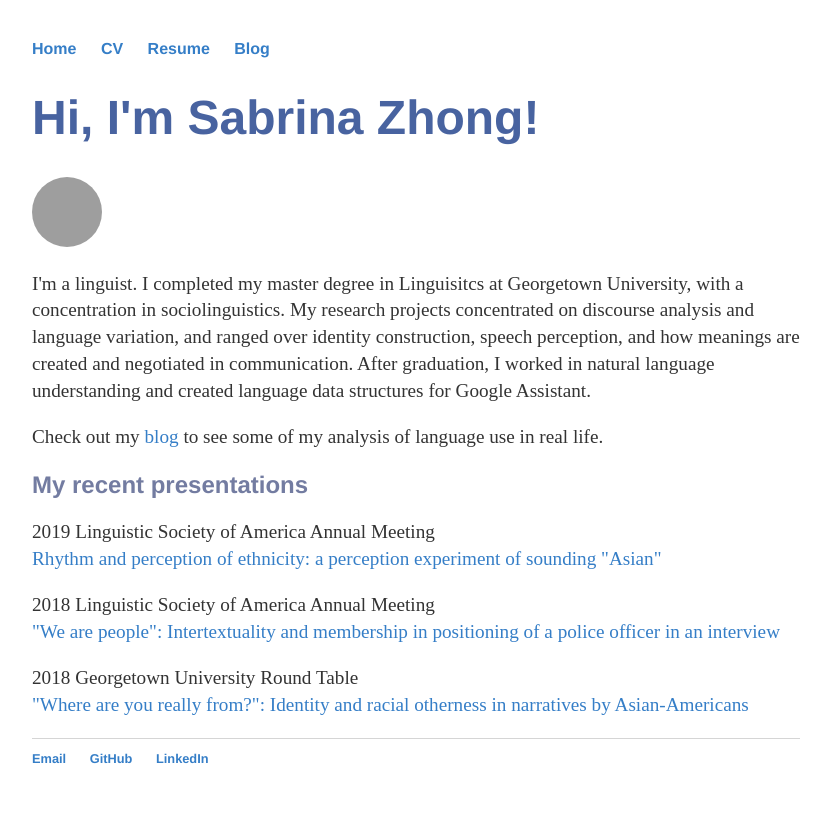
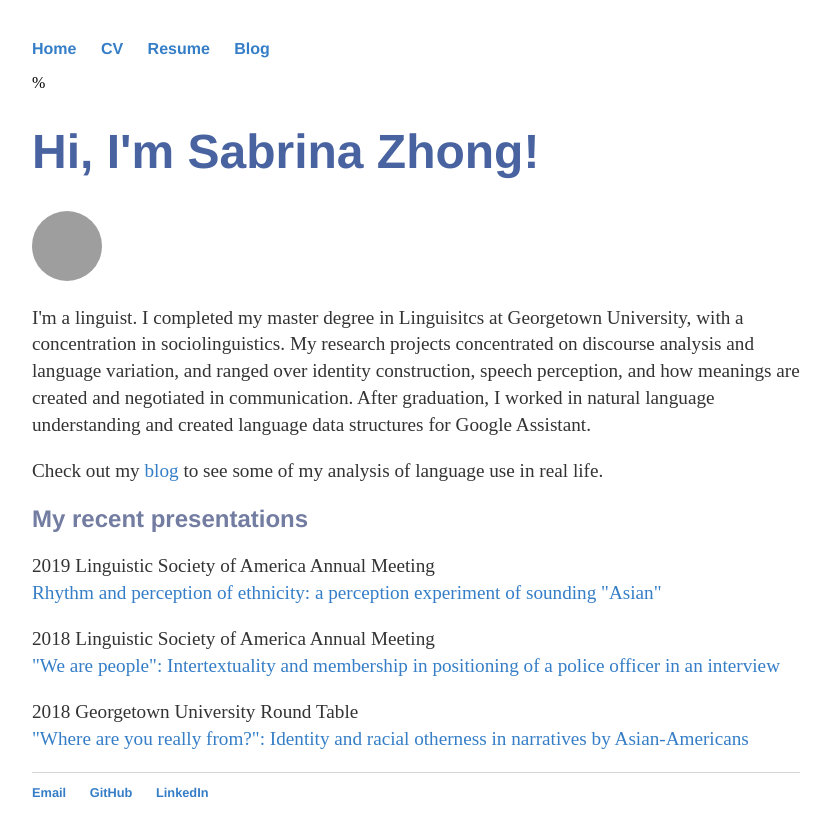
Before and after one commit to sabrinazhong/sabrinazhong.github.io, a Jekyll site: the page built from index.html, in a window 1280 px wide. Shown: the top 837 px of the page, without its empty margins (224-1055 px from the left). Built offline with Jekyll 4.4.1, drawn with Linux system fonts in a browser that asks for light colours; grey boxes are pictures that could not be loaded.

```diff
--- a/index.html
+++ b/index.html
@@ -3,7 +3,7 @@ layout: default
 title: Sabrina Zhong, Personal Website
 ---
 <div class="blurb">
-	<h1>Hi, I'm Sabrina Zhong!</h1>
+	%<h1>Hi, I'm Sabrina Zhong!</h1>
 	<img src="headshot.jpg" alt="Image" height="70" width="70" class="circular--square">
 	<p>I'm a linguist. I completed my master degree in Linguisitcs at Georgetown University, with a concentration
 	   in sociolinguistics. My research projects concentrated on discourse analysis and language variation, and ranged
```
